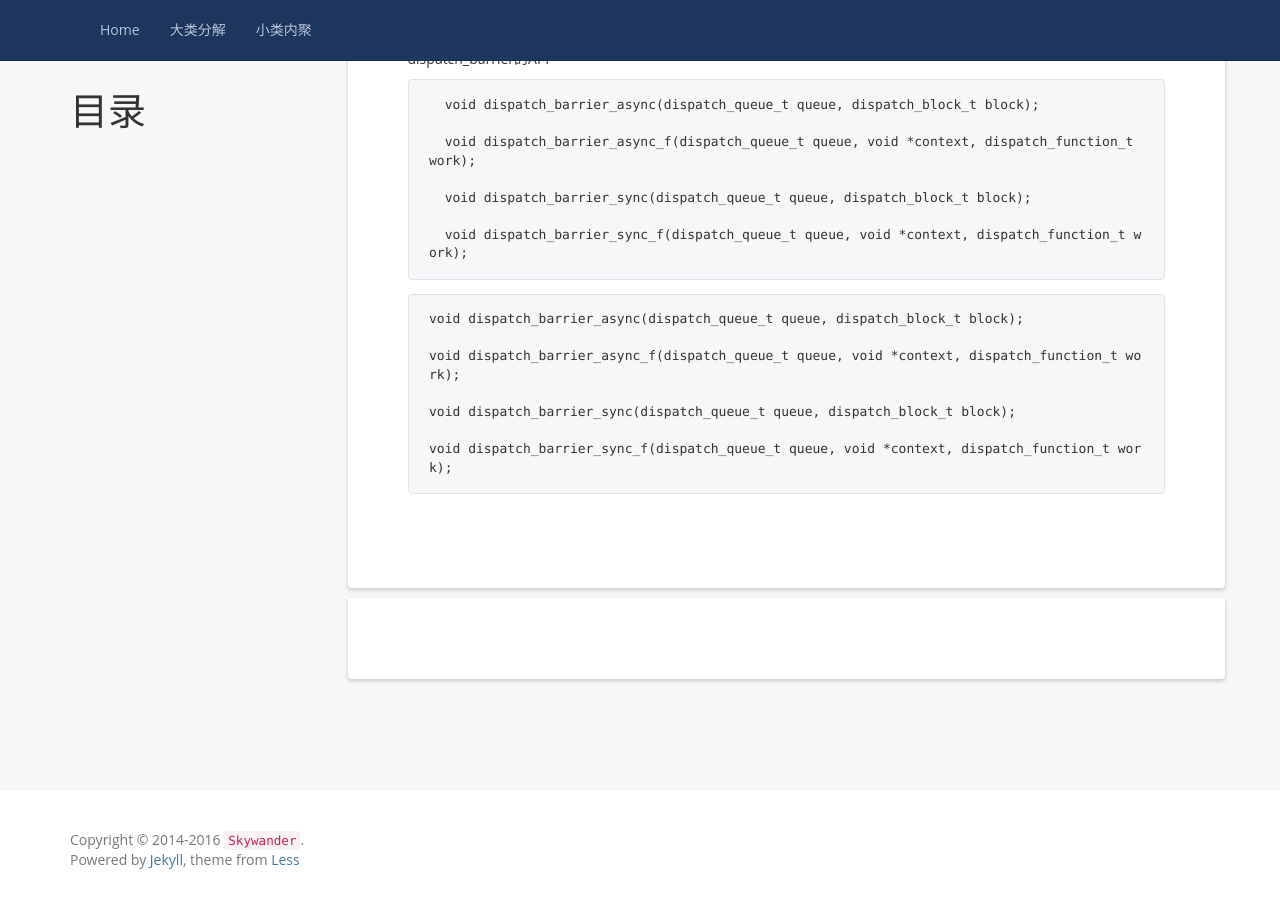
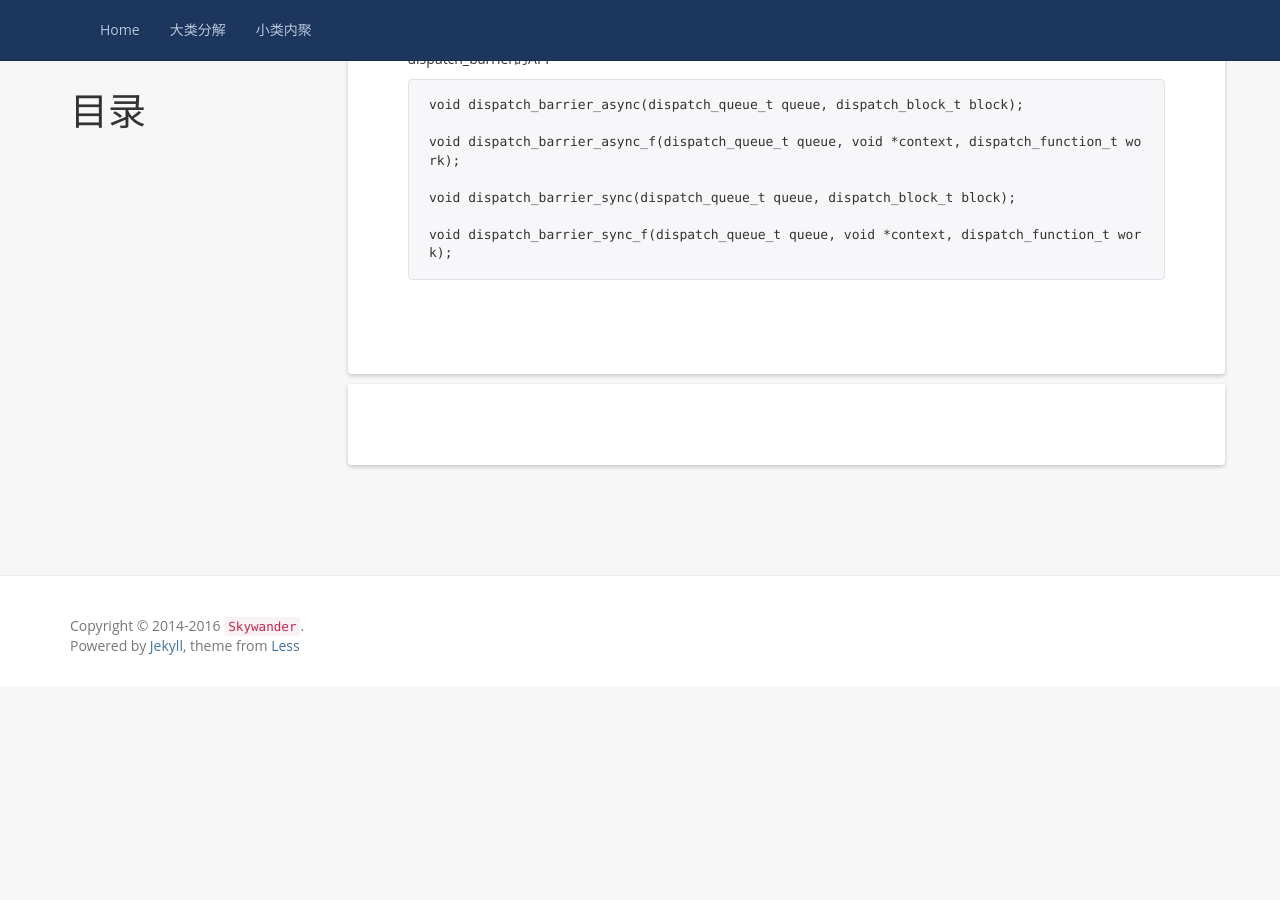
Before and after one commit to encong/encong.github.io, a Jekyll site: the page built from _posts/2016-08-03-GCD.md, in a window 1280 px wide and 900 px high, scrolled down 1165 px. Built offline with Jekyll 4.4.1, drawn with Linux system fonts in a browser that asks for light colours; comment, search, counter and statistics services are not loaded; after the commit the page ends 1851 px from its top, so only the background shows below that.

Commit message:
code block

````diff
--- a/_posts/2016-08-03-GCD.md
+++ b/_posts/2016-08-03-GCD.md
@@ -32,15 +32,6 @@ identifier可以使用dispatch_queue_priority_t作为参数
 
 dispatch_barrier的API
 ```
-  void dispatch_barrier_async(dispatch_queue_t queue, dispatch_block_t block);
-
-  void dispatch_barrier_async_f(dispatch_queue_t queue, void *context, dispatch_function_t work);
-
-  void dispatch_barrier_sync(dispatch_queue_t queue, dispatch_block_t block);
-
-  void dispatch_barrier_sync_f(dispatch_queue_t queue, void *context, dispatch_function_t work);
-```
-```
 void dispatch_barrier_async(dispatch_queue_t queue, dispatch_block_t block);
 
 void dispatch_barrier_async_f(dispatch_queue_t queue, void *context, dispatch_function_t work);
````
